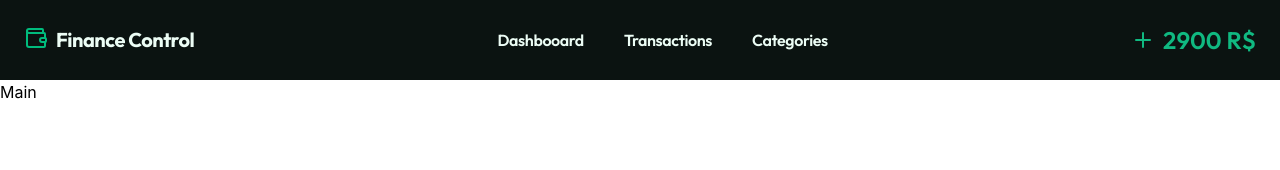
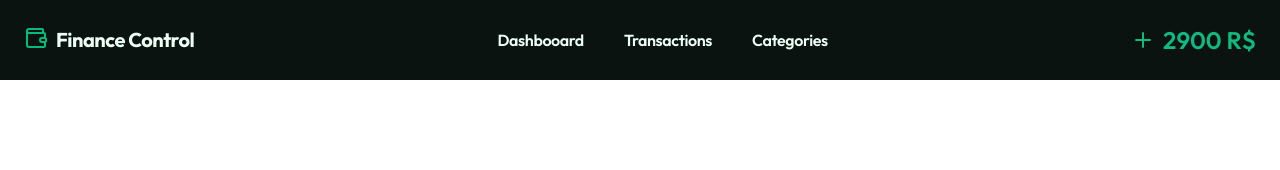
Before and after one commit to daveesin/finance-crud, a React (Vite) app: page / in a window 1280 px wide. Shown: the top 170 px of the page. Built offline with nearby package versions, Linux system fonts and the light colour scheme.

Commit message:
Use Outlet component from react-router-dom to define the component that will be showed on the main container in the router

```diff
--- a/src/App.jsx
+++ b/src/App.jsx
@@ -1,4 +1,5 @@
 import { useState } from "react";
+import { Outlet } from "react-router-dom";
 import Navbar from "./components/common/Navbar";
 import Footer from "./components/common/Footer";
 
@@ -18,7 +19,7 @@ function App() {
 
       <Navbar balance={currentBalance} />
       <main className="min-h-screen">
-        <h1>Main</h1>
+        <Outlet context={{transactions, setTransactions}} />
       </main>
       <Footer />
 
```
